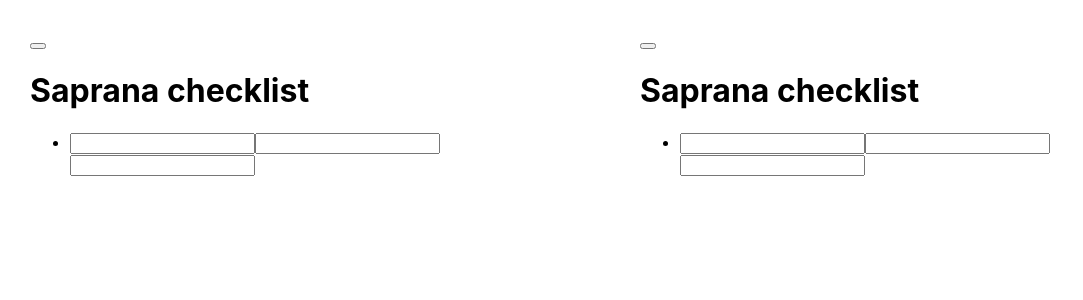
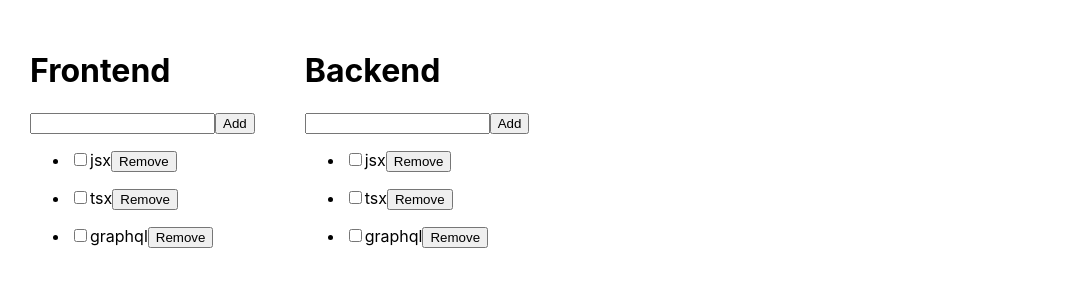
Before and after one commit to PaulZhemanov/saprana-roadmap, a React (Create React App) app: page / in a window 1280 px wide. Shown: the top 300 px of the page, without its empty margins (0-1083 px from the left). Built offline with nearby package versions, Linux system fonts and the light colour scheme.

Commit message:
title realization

```diff
--- a/src/App.tsx
+++ b/src/App.tsx
@@ -6,24 +6,41 @@ import { rootCertificates } from "tls";
 function App() {
   return (
     <div className="App">
-      <Saprana />
-      <Saprana />
+      <Saprana title="Frontend" />
+      <Saprana title="Backend" />
     </div>
   );
 }
 
-function Saprana() {
+type PropsType = {
+  title: string;
+};
 
+function Saprana(props: PropsType) {
   return (
-
     <div>
-      <button></button>
-      <h1>Saprana checklist</h1>
+      <h1>{props.title}</h1>
+      <input />
+      <button>Add</button>
       <ul>
         <li>
-          <input type="text" />
-          <input type="text" />
-          <input type="text" />
+          <input type="checkbox" />
+          <span>jsx</span>
+          <button>Remove</button>
+        </li>
+      </ul>{" "}
+      <ul>
+        <li>
+          <input type="checkbox" />
+          <span>tsx</span>
+          <button>Remove</button>
+        </li>
+      </ul>{" "}
+      <ul>
+        <li>
+          <input type="checkbox" />
+          <span>graphql</span>
+          <button>Remove</button>
         </li>
       </ul>
     </div>
```
